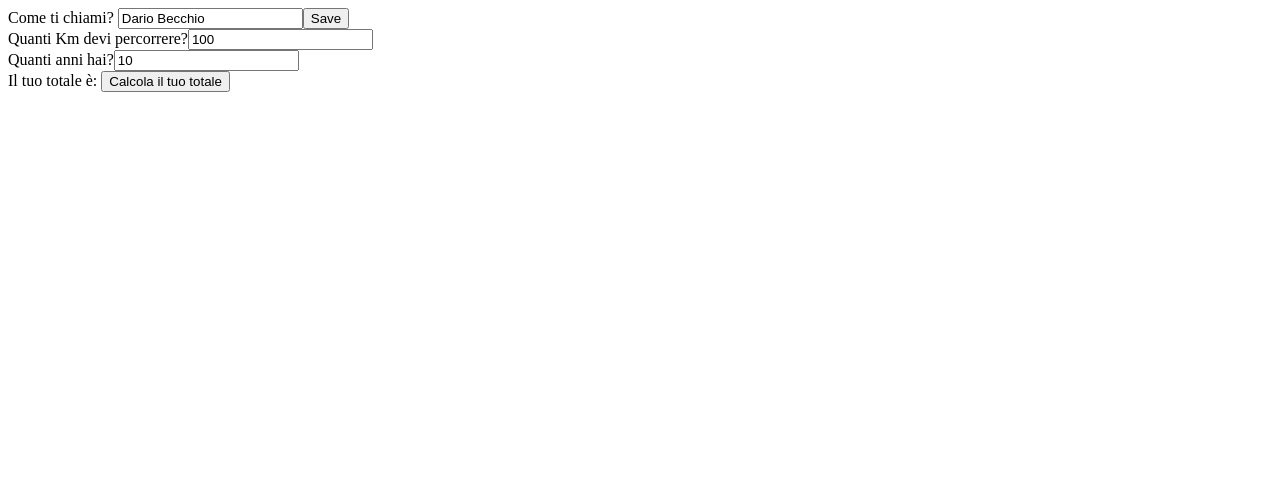
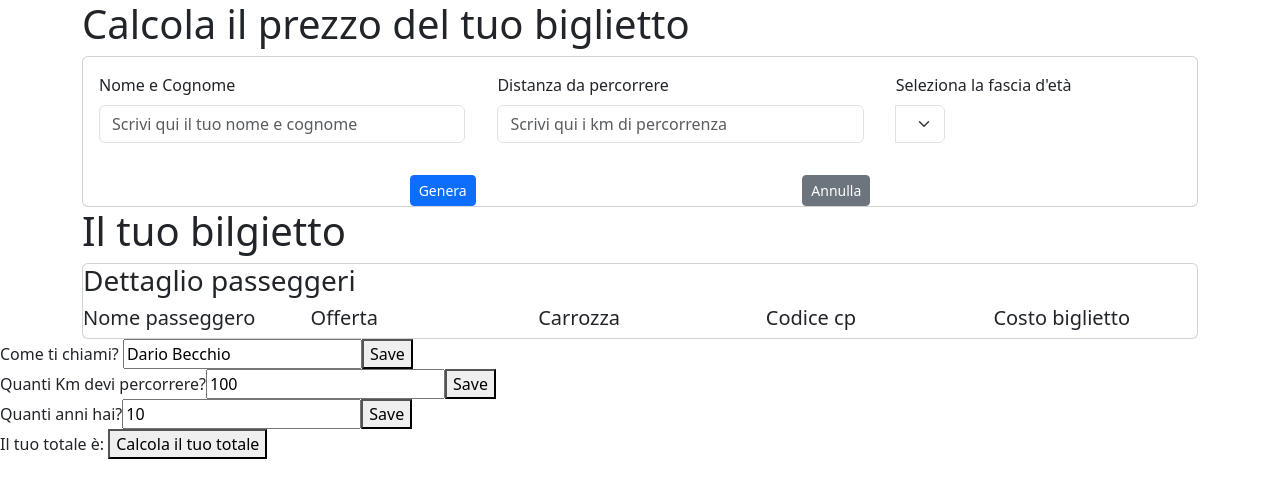
Before and after one commit to DarioBecchio/js-biglietto-treno-form, a plain HTML site: page index.html in a window 1280 px wide. Drawn offline with nearby package versions, Linux system fonts and the light colour scheme.

Commit message:
create form

```diff
--- a/index.html
+++ b/index.html
@@ -4,11 +4,75 @@
     <meta charset="UTF-8">
     <meta name="viewport" content="width=device-width, initial-scale=1.0">
     <title>Document</title>
+    <link href="https://cdn.jsdelivr.net/npm/bootstrap@5.3.2/dist/css/bootstrap.min.css" rel="stylesheet" integrity="sha384-T3c6CoIi6uLrA9TneNEoa7RxnatzjcDSCmG1MXxSR1GAsXEV/Dwwykc2MPK8M2HN" crossorigin="anonymous">
 </head>
 <body>
-    <div>Come ti chiami? <input id="fullName" type="text" placeholder="Scrivi il tuo nome completo" value="Dario Becchio"><button id="save">Save</button></div>
-    <div>Quanti Km devi percorrere?<input id="distance" type="number" placeholder="Scrivi i Km totali" value="100" ></div>
-    <div>Quanti anni hai?<input id="age" type="number" placeholder="Scrivi la tua età" value="10"></div>
+<div class="container bg-purple">
+    <h1> Calcola il prezzo del tuo biglietto </h1>
+    <div class="card bg-white">
+        <div class="d-flex flex-row justify-content-around">
+            <div class="card-body ">
+                <div class="mb-3 ">
+                    <label for="formGroupExampleInput" class="form-label">Nome e Cognome</label>
+                    <input type="text" class="form-control" id="fullName" placeholder="Scrivi qui il tuo nome e cognome">
+                  </div>
+            </div>
+            <div class="card-body ">
+                <div class="mb-3 ">
+                    <label for="formGroupExampleInput" class="form-label">Distanza da percorrere</label>
+                    <input type="text" class="form-control" id="distance" placeholder="Scrivi qui i km di percorrenza">
+                  </div>
+            </div>
+            <div class="card-body ">
+                    <div class="input-group flex-column mb-3">
+                        <label for="formGroupExampleInput" class="form-label">Seleziona la fascia d'età</label>
+                        <select class="form-select" id="age" aria-label="Example select with button addon">
+                          <option selected>Clicca qui</option>
+                          <option value="1">Minorenne</option>
+                          <option value="2">Maggiorenne</option>
+                          <option value="3">Over 65</option>
+                        </select>
+                    </div>
+            </div>
+        </div>
+
+        <div class="d-flex flex-row justify-content-evenly">
+            <button type="button" class="btn btn-primary btn-sm">Genera</button>
+            <button type="button" class="btn btn-secondary btn-sm">Annulla</button>
+        </div>
+
+    </div>
+    <h1> Il tuo bilgietto </h1>
+    <div class="card bg-white">
+    <h3> Dettaglio passeggeri</h3>
+    <div class="row border-top-bottom-1-dark-subtle">
+        <div class="col bg-gray">
+            <h5>Nome passeggero</h5>
+            <span></span>
+        </div>
+        <div class="col">
+            <h5> Offerta </h5>
+            <span> </span>
+        </div>
+        <div class="col">
+           <h5> Carrozza </h5>
+        </div>
+        <div class="col">
+            <h5> Codice cp </h5>
+            <span></span>
+        </div>
+        <div class="col">
+            <h5> Costo biglietto </h5>
+            <span> </span>
+        </div>
+    </div>
+
+    </div>
+</div>
+
+    <div>Come ti chiami? <input id= type="text" placeholder="Scrivi il tuo nome completo" value="Dario Becchio"><button id="save_name">Save</button></div>
+    <div>Quanti Km devi percorrere?<input id="" type="number" placeholder="Scrivi i Km totali" value="100" ><button id="save_distance">Save</button></div>
+    <div>Quanti anni hai?<input id="" type="number" placeholder="Scrivi la tua età" value="10"><button id="save_age">Save</button></div>
     <div id="result">Il tuo totale è: <button id="total">Calcola il tuo totale</button></div>
 
     <script src="./scripr.js"></script>
--- a/scripr.js
+++ b/scripr.js
@@ -7,16 +7,22 @@ va applicato uno sconto del 40% per gli over 65.
 */
 
 const full_name = document.getElementById ( 'fullName' ).value
-document.getElementById('fullName').addEventListener('click' , function (){
+document.getElementById('save_name').addEventListener('click' , function (){
     console.log(document.getElementById('fullName').value);
 })
 
 
 const total_distance = document.getElementById ( 'distance' ).value
 console.log(total_distance);
+document.getElementById('save_distance').addEventListener('click' , function (){
+    console.log(document.getElementById('distance').value);
+})
 
 const your_age = document.getElementById ( 'age' ).value
 console.log(your_age);
+document.getElementById('save_age').addEventListener('click' , function (){
+    console.log(document.getElementById('age').value);
+})
 
 let gross_total =  (total_distance * 0.21).toFixed(2);
 console.log(gross_total);
@@ -24,12 +30,12 @@ console.log(gross_total);
 document.getElementById('result').addEventListener('click' , function (){
     if (your_age <= 18){
         const total_price = ( gross_total - (gross_total * 0.20) ).toFixed(2);
-        document.getElementById('result').innerHTML = (`Il tuo totale è ${total_price} €`) ;
+        document.getElementById('result').innerHTML = (`Il tuo totale è : ${total_price} €`) ;
     } else if (your_age >= 65){
         const total_price = ( gross_total - (gross_total * 0.40) ).toFixed(2);
-        document.getElementById('result').innerHTML = (`Il tuo totale è ${total_price} €`) ;
+        document.getElementById('result').innerHTML = (`Il tuo totale è : ${total_price} €`) ;
     } else{
 
-        document.getElementById('result').innerHTML = (`Il tuo totale è ${gross_total} €`) ;
+        document.getElementById('result').innerHTML = (`Il tuo totale è : ${gross_total} €`) ;
     }
 })
```
